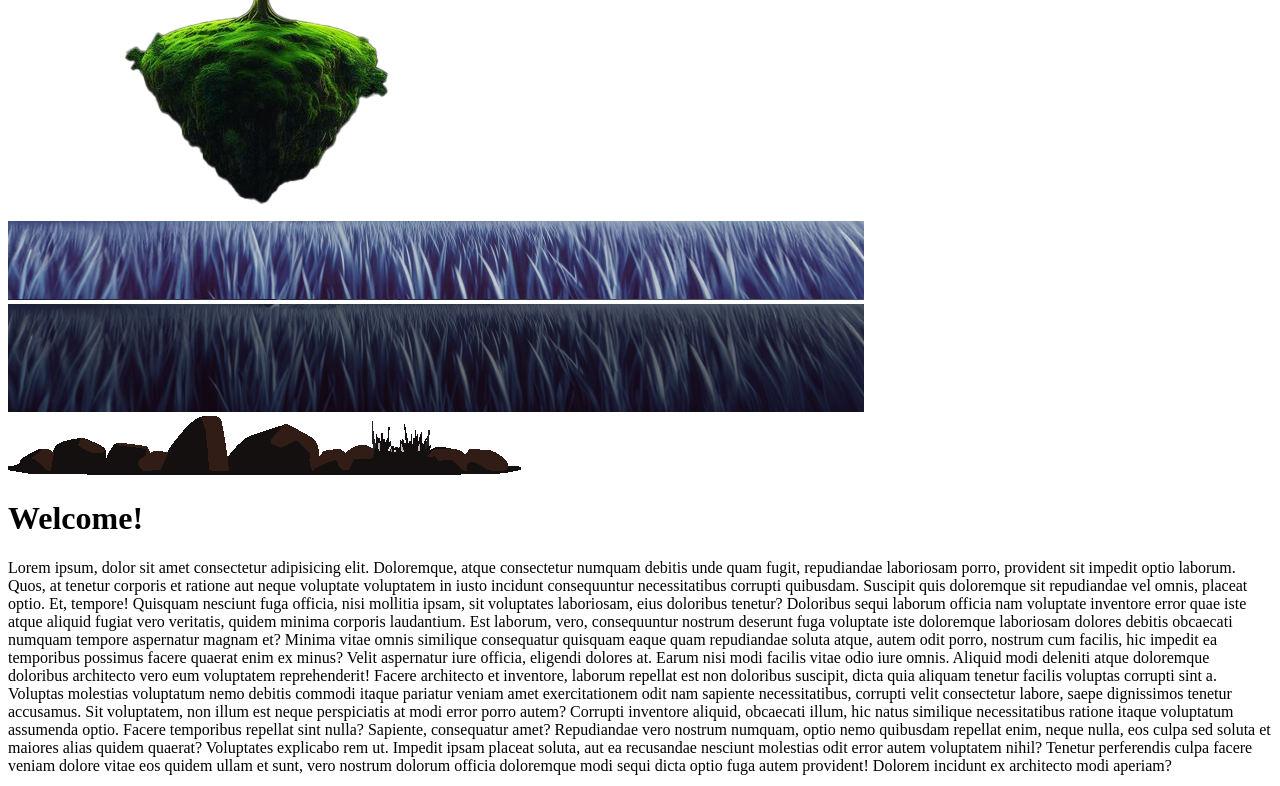
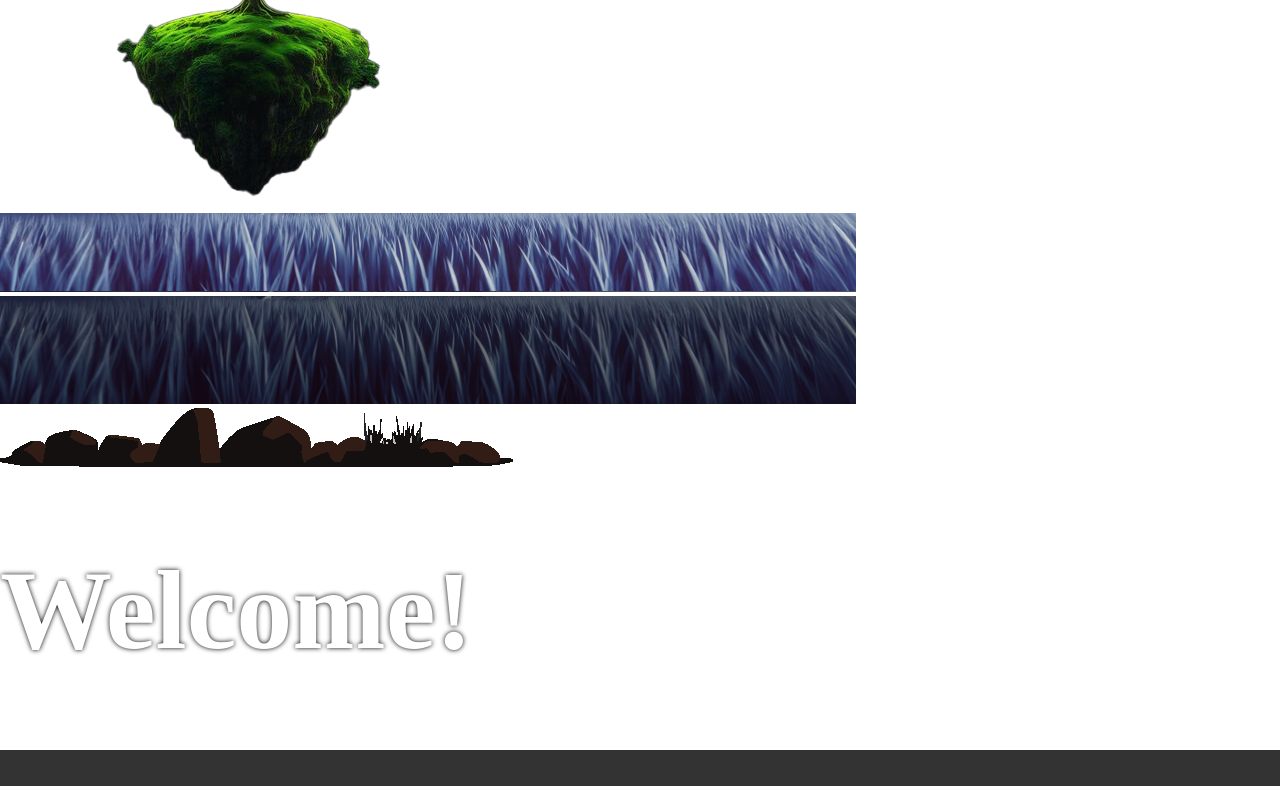
Before and after one commit to FenrisAkashi/FenrisAkashi.github.io, a plain HTML site: page index.html in a window 1280 px wide. Shown: the part 923-1709 px from the top of the page. Drawn offline with Linux system fonts and the light colour scheme.

Commit message:
Add files via upload

```diff
--- a/index.html
+++ b/index.html
@@ -5,7 +5,7 @@
     <meta http-equiv="X-UA-Compatible" content="IE=edge">
     <meta name="viewport" content="width=device-width, initial-scale=1.0">
     <title>Fenris Akashi Creations</title>
-    <!--link rel="stylesheet" href="style.css" /-->
+    <link rel="stylesheet" href="style.css">
   </head>
   <body>
     <div class="wrapper">
--- /dev/null
+++ b/style.css
@@ -0,0 +1,16 @@
+body {
+    margin: 0;
+}
+
+.title {
+    font-size: 7rem;
+    color: white;
+    text-shadow: 0 0 5px black;
+}
+
+section {
+    font-size: 2rem;
+    padding: 2rem;
+    background-color: #333;
+    color: white;
+}
```
